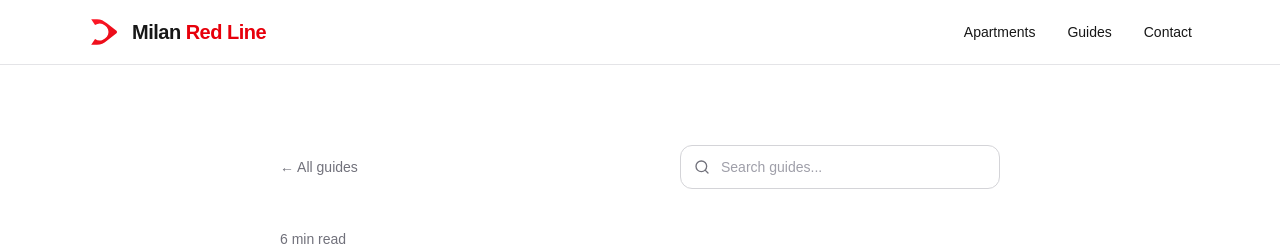
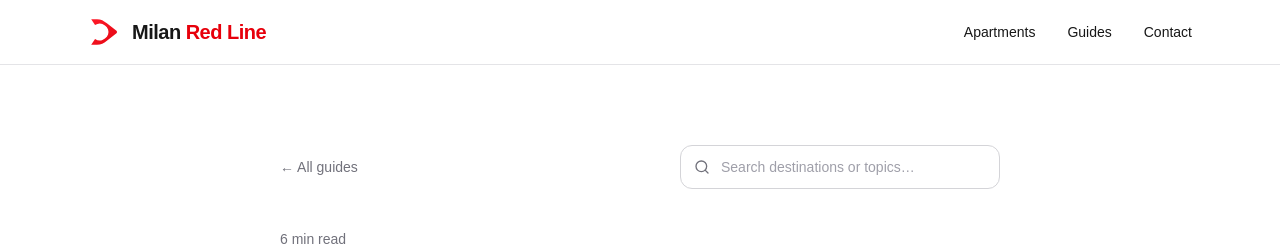
Before and after one commit to beppeblu1/milan-red-line, a Next.js app: page /guides/arriving-in-milan-how-to-get-around in a window 1280 px wide. Shown: the top 246 px of the page. Built offline with nearby package versions, Linux system fonts and the light colour scheme.

Commit message:
Refine guide search placeholder copy

```diff
--- a/components/guides/GuideSearchShortcut.tsx
+++ b/components/guides/GuideSearchShortcut.tsx
@@ -111,7 +111,7 @@ export default function GuideSearchShortcut({
             }
           }}
           onKeyDown={handleKeyDown}
-          placeholder="Search guides..."
+          placeholder="Search destinations or topics…"
           autoComplete="off"
           className="h-11 w-full rounded-xl border border-zinc-300 bg-white pl-10 pr-10 text-sm text-zinc-900 outline-none transition placeholder:text-zinc-400 hover:border-zinc-400 focus:border-red-600 focus:ring-4 focus:ring-red-100 [&::-webkit-search-cancel-button]:appearance-none"
         />
```
